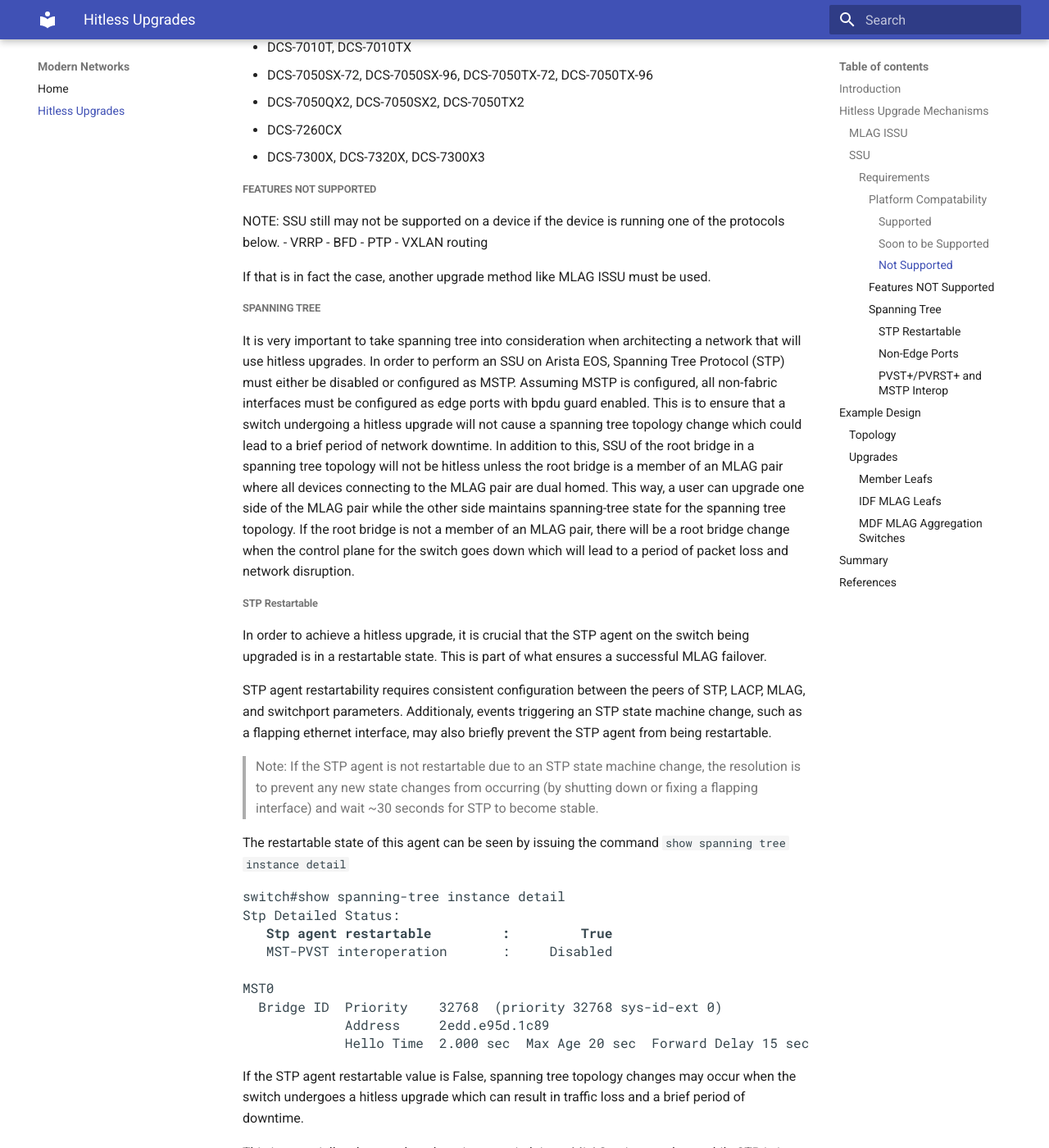
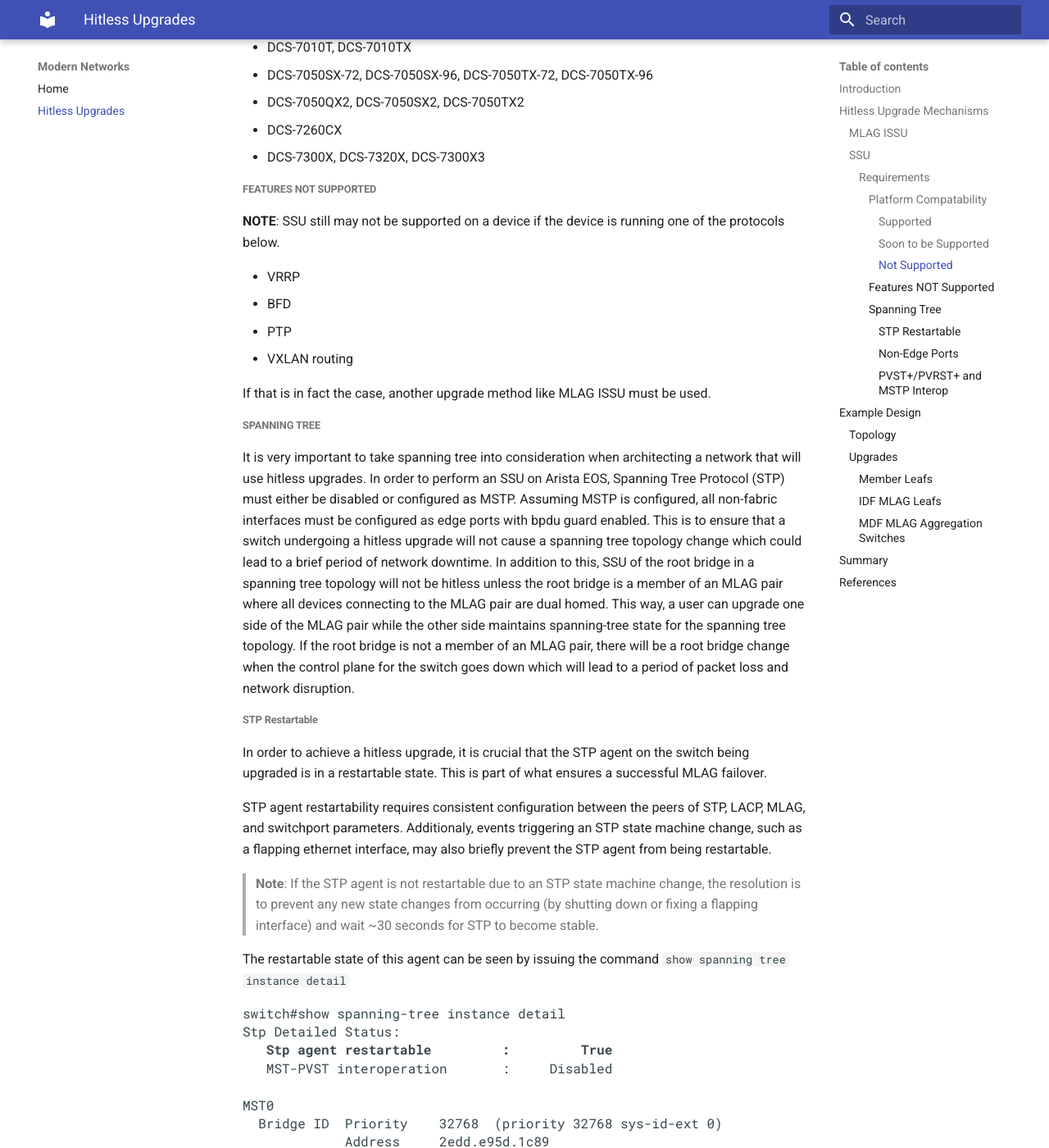
Before and after one commit to jrecchia1029/modern-networks, an MkDocs documentation site: the page built from docs/hitless-upgrades/hitless-upgrades-in-campus.md, in a window 1280 px wide and 1400 px high, scrolled down 2355 px. Shown: the whole window at 82% size. Built offline with MkDocs 1.6.1 and Material for MkDocs 9.7.7, drawn with Linux system fonts in a browser that asks for light colours; some of the changed text lies outside the part shown.

Commit message:
Cleaned up minor formatting issues

```diff
--- a/docs/hitless-upgrades/hitless-upgrades-in-campus.md
+++ b/docs/hitless-upgrades/hitless-upgrades-in-campus.md
@@ -58,7 +59,7 @@
 
 STP agent restartability requires consistent configuration between the peers of STP, LACP, MLAG, and switchport parameters. Additionaly, events triggering an STP state machine change, such as a flapping ethernet interface, may also briefly prevent the STP agent from being restartable.
 
-> Note: If the STP agent is not restartable due to an STP state machine change, the resolution is to prevent any new state changes from occurring (by shutting down or fixing a flapping interface) and wait ~30 seconds for STP to become stable.
+> **Note**: If the STP agent is not restartable due to an STP state machine change, the resolution is to prevent any new state changes from occurring (by shutting down or fixing a flapping interface) and wait ~30 seconds for STP to become stable.
 
 The restartable state of this agent can be seen by issuing the command `show spanning tree instance detail`
 <pre>
```
Also changed, not shown: other parts of docs/hitless-upgrades/hitless-upgrades-in-campus.md (+7 -6 lines).
